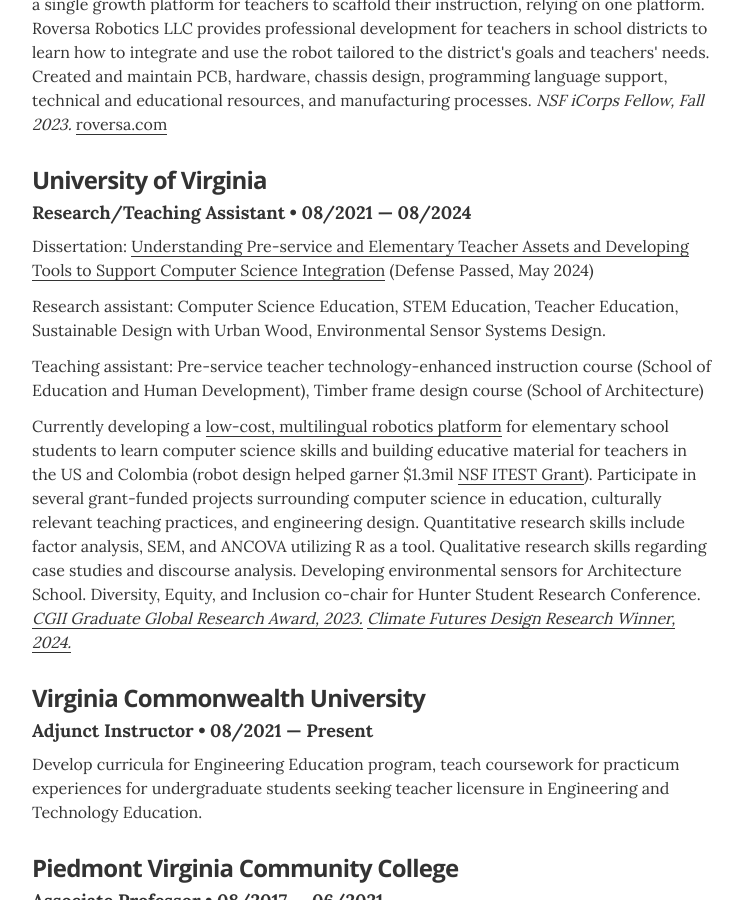
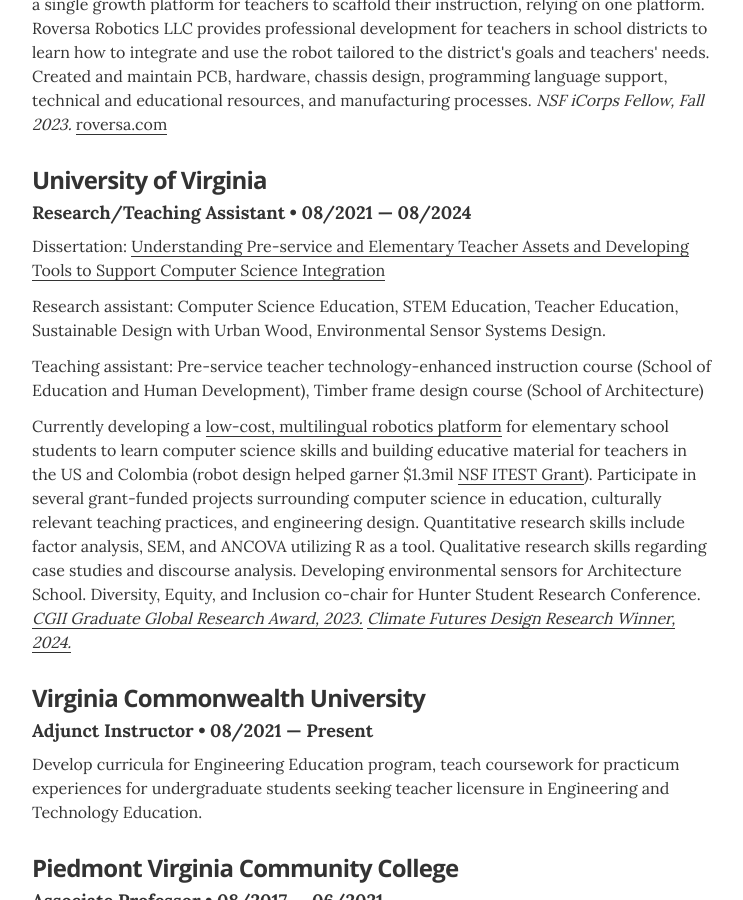
Before and after one commit to eabredder/eabredder.github.io, a Jekyll site: the page built from index.html, in a window 1280 px wide and 900 px high, scrolled down 1180 px. Shown: the whole window, without its empty margins (268-1011 px from the left). Built offline with Jekyll 4.4.1, drawn with Linux system fonts in a browser that asks for light colours.

Commit message:
Update resume.html

```diff
--- a/_layouts/resume.html
+++ b/_layouts/resume.html
@@ -109,7 +109,7 @@
         <div class="resume-item" itemscope itemprop="worksFor" itemtype="http://schema.org/Organization">
           <h3 class="resume-item-title" itemprop="name">University of Virginia</h3>
           <h4 class="resume-item-details" itemprop="description">Research/Teaching Assistant &bull; 08/2021 &mdash; 08/2024</h4>
-          <p class="resume-item-copy">Dissertation: <a href="https://doi.org/10.18130/ma4f-j461" target="_blank">Understanding Pre-service and Elementary Teacher Assets and Developing Tools to Support Computer Science Integration</a> (Defense Passed, May 2024)</p>
+          <p class="resume-item-copy">Dissertation: <a href="https://doi.org/10.18130/ma4f-j461" target="_blank">Understanding Pre-service and Elementary Teacher Assets and Developing Tools to Support Computer Science Integration</a></p>
           <p class="resume-item-copy">Research assistant: Computer Science Education, STEM Education, Teacher Education, Sustainable Design with Urban Wood, Environmental Sensor Systems Design.</p>
           <p class="resume-item-copy">Teaching assistant: Pre-service teacher technology-enhanced instruction course (School of Education and Human Development), Timber frame design course (School of Architecture)</p>
           <p class="resume-item-copy">Currently developing a <a href="https://education.virginia.edu/news-stories/robots-school-uva-designed-device-supports-computer-science-education-worldwide" target="_blank">low-cost, multilingual robotics platform</a> for elementary school students to learn computer science skills and building educative material for teachers in the US and Colombia (robot design helped garner $1.3mil <a href="https://education.virginia.edu/news-stories/news-brief-expanding-robot-research-13m-grant" target="_blank">NSF ITEST Grant</a>). Participate in several grant-funded projects surrounding computer science in education, culturally relevant teaching practices, and engineering design. Quantitative research skills include factor analysis, SEM, and ANCOVA utilizing R as a tool. Qualitative research skills regarding case studies and discourse analysis. Developing environmental sensors for Architecture School. Diversity, Equity, and Inclusion co-chair for Hunter Student Research Conference. <em><a href="https://cgii.virginia.edu/projects/roversa-robot-low-cost-flexible-multilingual-robot-learning-computer-science-elementary" target="_blank">CGII Graduate Global Research Award, 2023.</a> <a href="https://www.arch.virginia.edu/news/climate-futures-design-research-challenge-winners-announced" target="_blank">Climate Futures Design Research Winner, 2024.</a></em></p>
```
